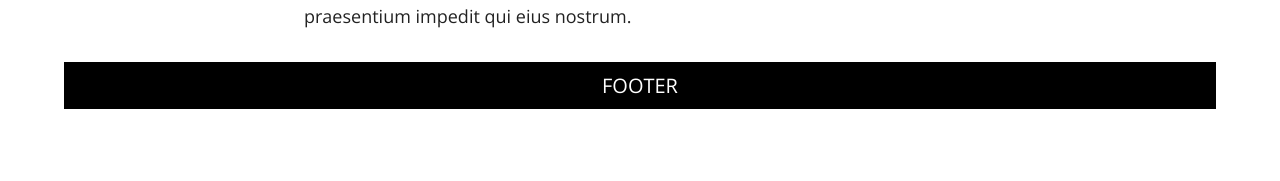
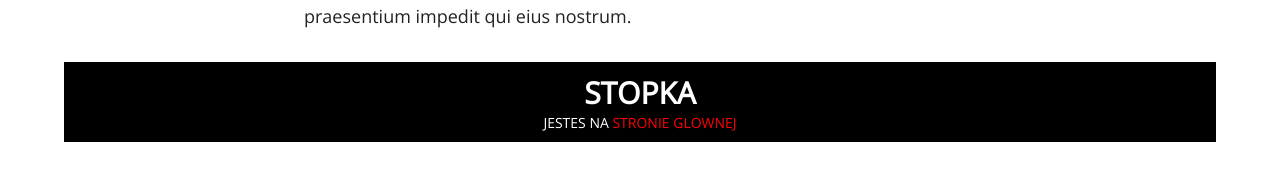
Before and after one commit to jacekmaciejak/Router-app, a React (Create React App) app: page / in a window 1280 px wide. Shown: the part 869-1050 px from the top of the page. Before the commit the page ends 978 px from the top, so only its background shows below. Built offline with nearby package versions, Linux system fonts and the light colour scheme.

Commit message:
Footer added

```diff
--- a/src/layouts/Footer.js
+++ b/src/layouts/Footer.js
@@ -1,7 +1,35 @@
 import * as React from "react";
+import { Route } from "react-router-dom";
+import "../styles/Footer.css";
 
 const Footer = () => {
-  return <div>Footer</div>;
+  return (
+    <div>
+      <h2>Stopka</h2>
+      <Route
+        path="/"
+        exact
+        render={() => {
+          return (
+            <p>
+              Jestes na <span>stronie glownej</span>
+            </p>
+          );
+        }}
+      />
+      <Route
+        path="/:page"
+        exact
+        render={props => {
+          return (
+            <p>
+              Jestes na <span>{props.match.params.page}</span>
+            </p>
+          );
+        }}
+      />
+    </div>
+  );
 };
 
 export default Footer;
--- a/src/styles/App.css
+++ b/src/styles/App.css
@@ -34,4 +34,5 @@ footer {
     text-align: center;
     text-transform: uppercase;
     letter-spacing: 2;
+    margin-bottom: 50px;
 }
--- /dev/null
+++ b/src/styles/Footer.css
@@ -0,0 +1,7 @@
+footer span {
+    color: red;
+}
+
+footer p {
+    font-size: 14px;
+}
```
